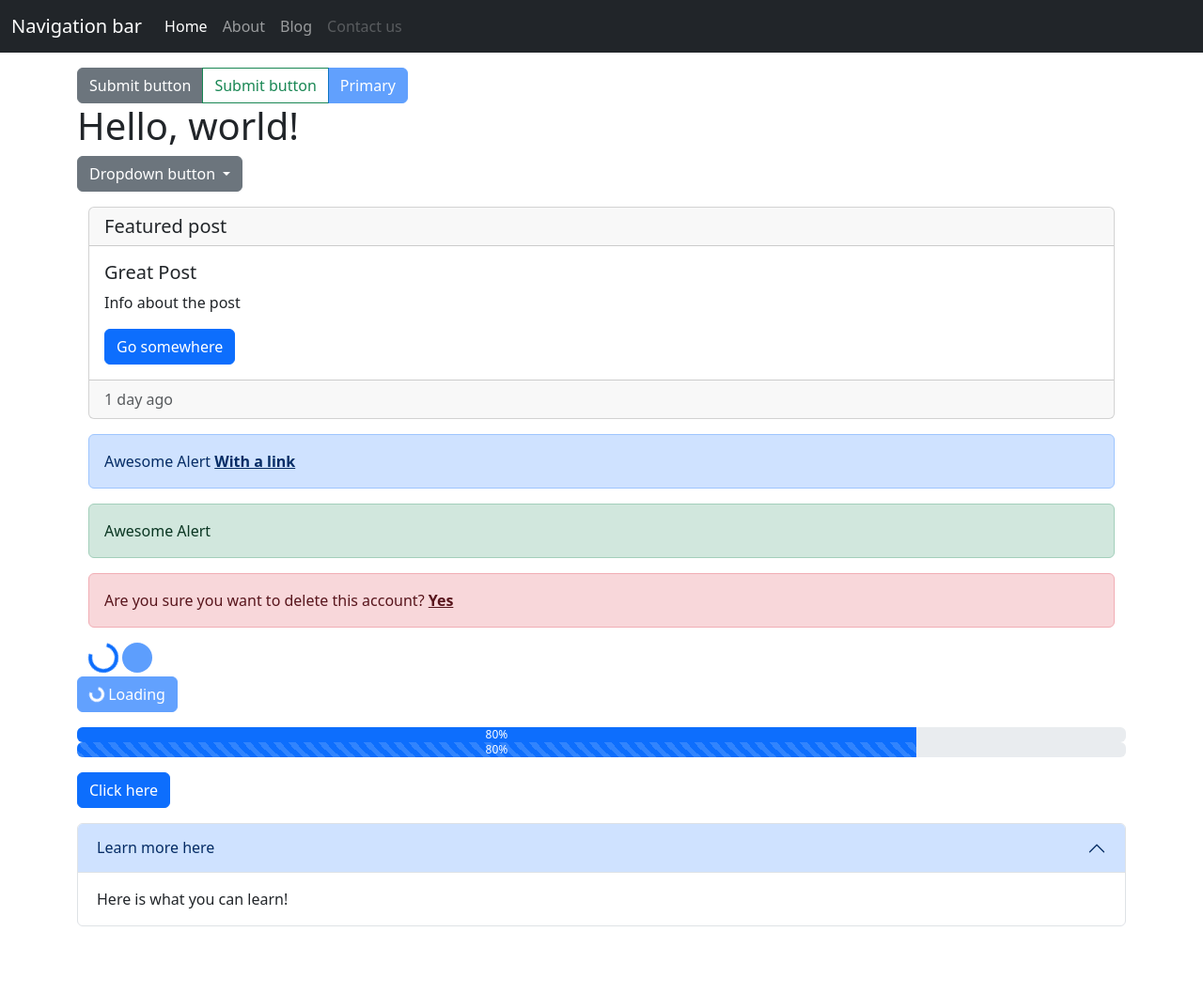
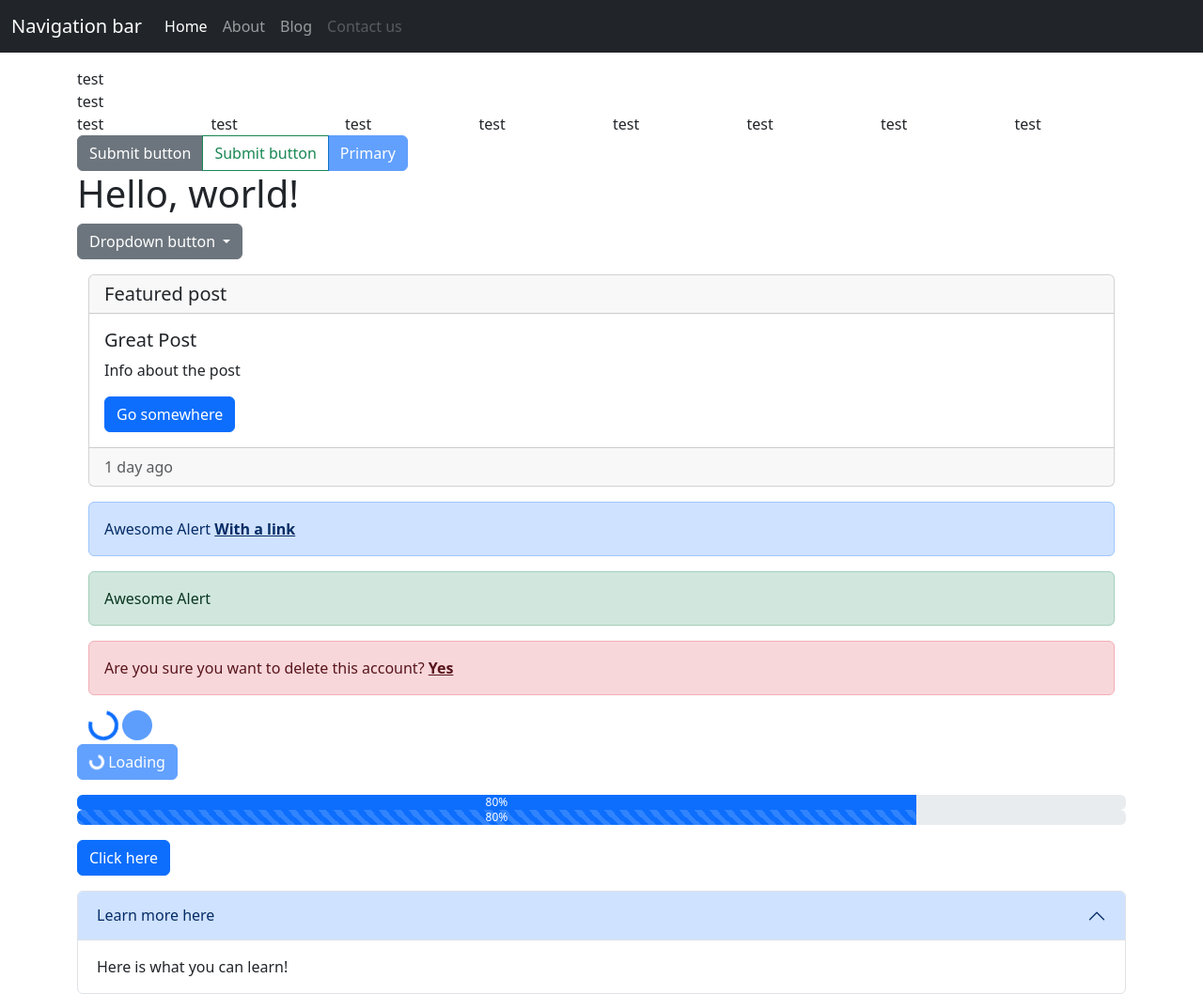
Before and after one commit to samuelito-94/bootstrap-practice, a plain HTML site: page index.html in a window 1280 px wide. Shown: the whole page at 94% size. Before the commit the page ends 986 px from the top, so only its background shows below. Drawn offline with nearby package versions, Linux system fonts and the light colour scheme.

Commit message:
rows and columns

```diff
--- a/index.html
+++ b/index.html
@@ -33,6 +33,40 @@
       </div>
     </nav>
     <div class="container mt-3">
+      <div class="row">
+        <div class="col-lg-12 col">
+          test
+        </div>
+        <div class="col">
+          test
+        </div>
+      </div>
+      <div class="row">
+        <div class="col">
+          test
+        </div>
+        <div class="col">
+          test
+        </div>
+        <div class="col">
+          test
+        </div>
+        <div class="col">
+          test
+        </div>
+        <div class="col">
+          test
+        </div>
+        <div class="col">
+          test
+        </div>
+        <div class="col">
+          test
+        </div>
+        <div class="col">
+          test
+        </div>
+      </div>
         <div class="btn-group">
           <button type="button" class="btn btn-secondary">Submit button</button>
           <button type="button" class="btn btn-outline-success">Submit button</button>
```
